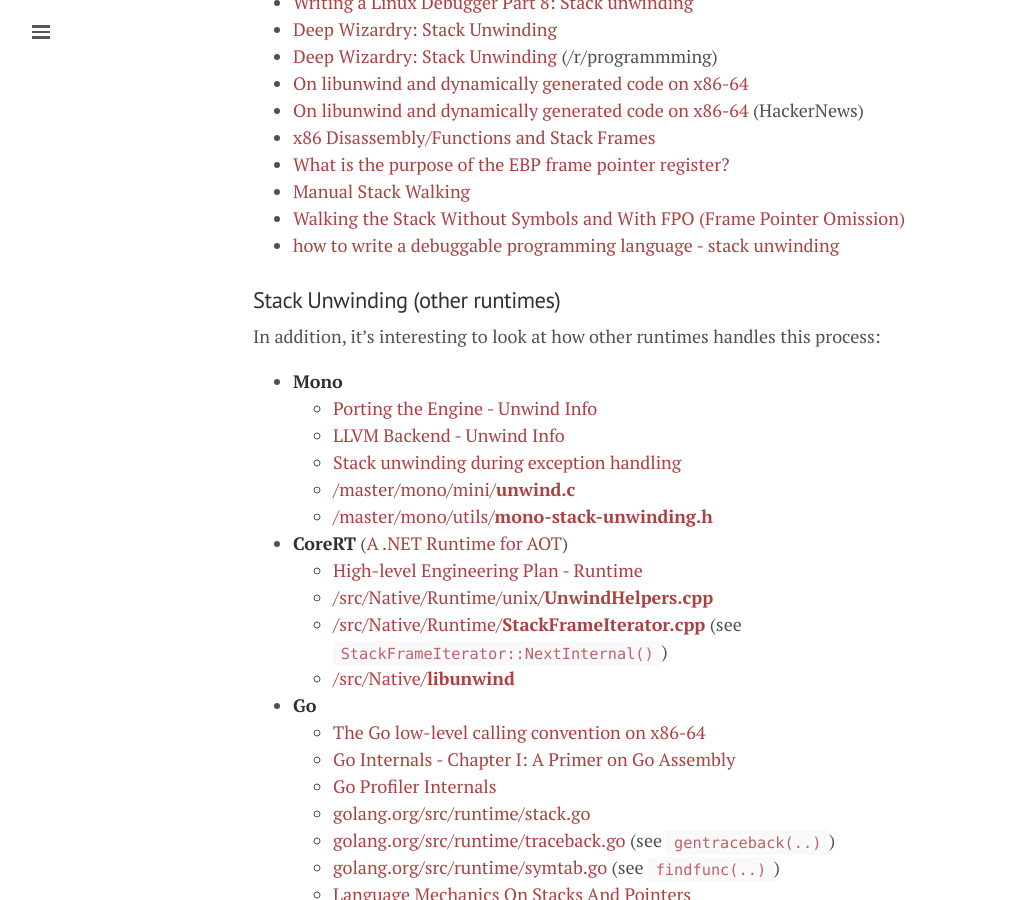
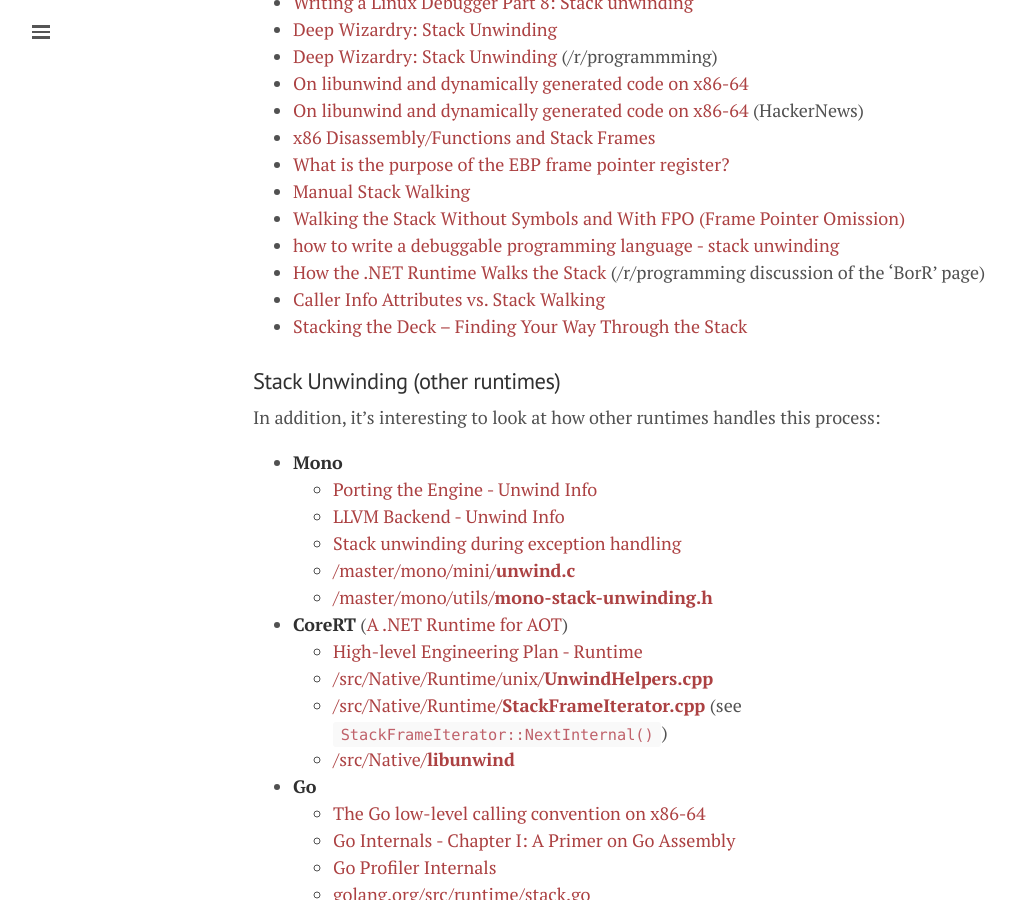
Before and after one commit to mattwarren/mattwarren.github.io, a Jekyll site: the page built from _posts/2019-01-21-Stackwalking-in-the-.NET-Runtime.md, in a window 1280 px wide and 900 px high, scrolled down 19431 px. Shown: the whole window, without its empty margins (0-1015 px from the left). Built offline with Jekyll 4.4.1, drawn with Linux system fonts in a browser that asks for light colours; nearby versions of some CDN libraries; comment, search, counter and statistics services are not loaded; some of the changed text lies outside the part shown.

Commit message:
small fixups

```diff
--- a/_posts/2019-01-21-Stackwalking-in-the-.NET-Runtime.md
+++ b/_posts/2019-01-21-Stackwalking-in-the-.NET-Runtime.md
@@ -649,6 +649,9 @@
 - [Manual Stack Walking](http://blogs.microsoft.co.il/sasha/2011/07/20/manual-stack-walking/)
 - [Walking the Stack Without Symbols and With FPO (Frame Pointer Omission)](http://blogs.microsoft.co.il/sasha/2011/08/22/walking-the-stack-without-symbols-and-with-fpo-frame-pointer-omission/)
 - [how to write a debuggable programming language - stack unwinding](https://cshung.gitbooks.io/how-to-write-a-debuggable-programming-language/content/stack-unwinder.html)
+- [How the .NET Runtime Walks the Stack](https://www.reddit.com/r/programming/comments/5v4ztx/how_the_net_runtime_walks_the_stack/) (/r/programming discussion of the 'BorR' page)
+- [Caller Info Attributes vs. Stack Walking](https://blog.slaks.net/2011/10/caller-info-attributes-vs-stack-walking.html)
+- [Stacking the Deck -- Finding Your Way Through the Stack](http://www.osronline.com/article.cfm?id=202)
 
 ### Stack Unwinding (other runtimes)
 
```
Also changed, not shown: _posts/2018-03-02-How-generics-were-added-to-.NET.md (+1 -1 lines), _posts/2018-08-21-Monitoring-and-Observability-in-the-.NET-Runtime.md (+1 -1 lines).
